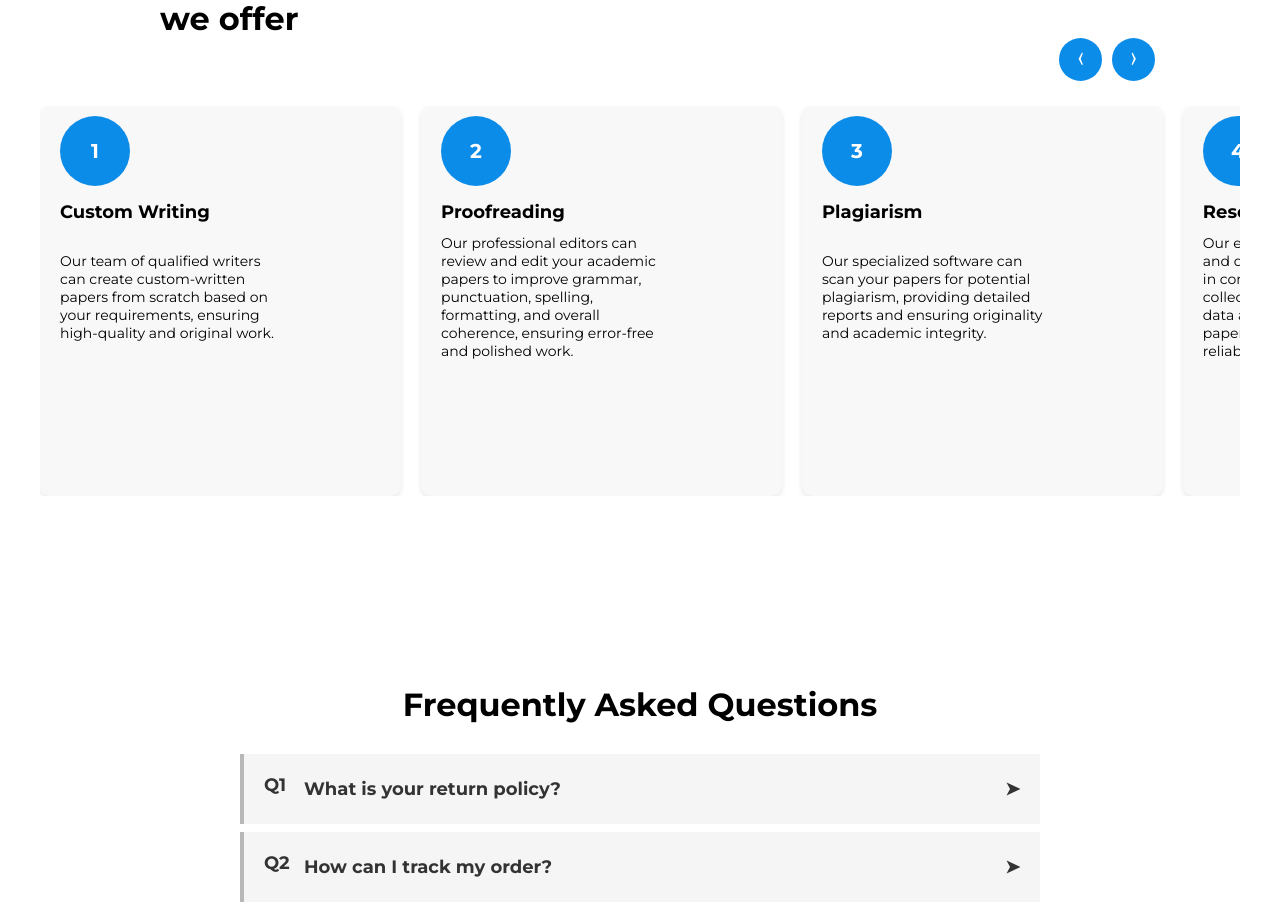
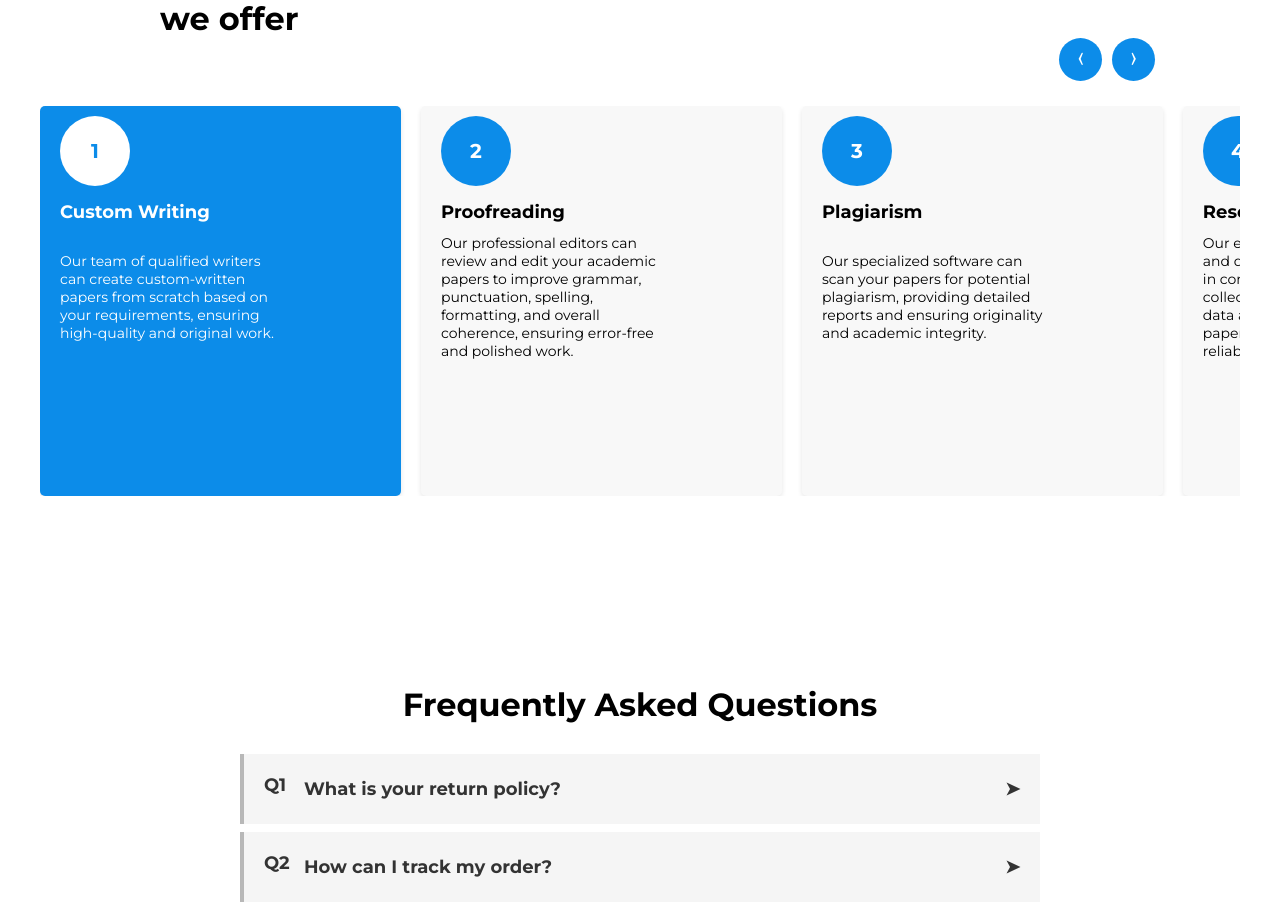
Before and after one commit to burhanrepos/front-end-angular, an Angular app: page / in a window 1280 px wide. Shown: the part 936-1839 px from the top of the page. Built offline with nearby package versions, Linux system fonts and the light colour scheme.

Commit message:
Final Commit , task completed

```diff
--- a/src/app/components/card-slider/card-slider.component.css
+++ b/src/app/components/card-slider/card-slider.component.css
@@ -28,12 +28,46 @@
   padding: 20px;
   height: 350px; /* Adjust the height as needed */
   background-color: #f8f8f8; /* Set the background color for the card */
-  border-radius: 10px; /* Apply rounded corners to the card */
+  border-radius: 5px; /* Apply rounded corners to the card */
   padding: 20px; /* Add padding to the card */
   box-shadow: 0px 2px 5px rgba(0, 0, 0, 0.1); /* Add a subtle box shadow to the card */
   display: flex;
   flex-direction: column;
   justify-content: center;
+}
+.firstCard {
+  position: relative;
+  flex: 0 0 calc(33.33% - 79px);
+  background-color: #0c8ce9;
+  color:#fff;
+  padding: 20px;
+  height: 350px; /* Adjust the height as needed */
+  border-radius: 5px; /* Apply rounded corners to the card */
+  padding: 20px; /* Add padding to the card */
+  box-shadow: 0px 2px 5px rgba(0, 0, 0, 0.1); /* Add a subtle box shadow to the card */
+  display: flex;
+  flex-direction: column;
+  justify-content: center;
+}
+.firstCard:hover{
+  border: 1px solid white;
+
+}
+.firstCard > div {
+  /* Style for the rounded container for card.id */
+  width: 70px; /* Set the width of the rounded container */
+  height: 70px; /* Set the height of the rounded container */
+  border-radius: 50%; /* Make the container a circle by setting border-radius to 50% */
+  background-color: #fff; /* Set the background color of the container to white */
+  display: flex;
+  color:#0c8ce9;
+  position: absolute;
+  top: 10px;
+  font-size: 20px;
+  font-weight: bold;
+  justify-content: center;
+  align-items: center;
+  font-weight: bold; /* Add font weight to make the text bold */
 }
 
 .card > div {
@@ -70,21 +104,24 @@ p {
 }
 
 
-
+.card:hover {
+  border:1px solid #0c8ce9;
+}
 /* Hover state for card.id */
-.card:hover div {
-  background-color: #fff;
-  color: #000;
+.firstCard:hover div {
+  background-color: #0c8ce9;
+  color: #fff;
 }
 
-/* Hover state for .card */
-.card:hover {
-  background-color: #0c8ce9;
+/* Hover state for .firstCard */
+.firstCard:hover {
+  background-color: #fff;
+  border: 1px solid #0c8ce9;
 }
 
-/* Hover state for .card content */
-.card:hover h3, .card:hover p {
-  color: #fff;
+/* Hover state for .firstCard content */
+.firstCard:hover h3, .firstCard:hover p {
+  color: #000;
 }
 
 .row {
--- a/src/app/components/card-slider/card-slider.component.html
+++ b/src/app/components/card-slider/card-slider.component.html
@@ -9,7 +9,7 @@
 <div class="slider-container" #sliderContainer>
   <div class="slider" >
     <div class="cards">
-      <div class="card" *ngFor="let card of cards">
+      <div [ngClass]="{'firstCard': i == 0, 'card' : i !==0 }" *ngFor="let card of cards;let i =index">
         <div>{{card.id}}</div>
         <h3>{{ card.title }}</h3>
         <p class="content">{{ card.content }}</p>
```
